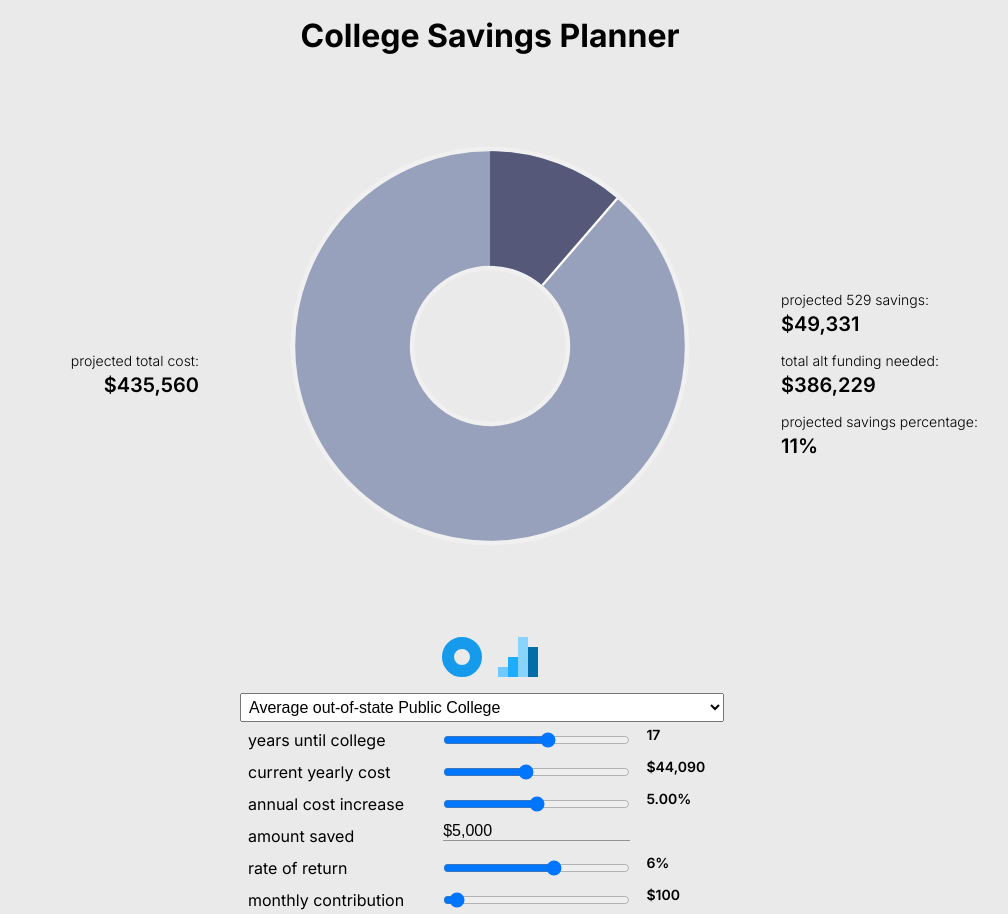
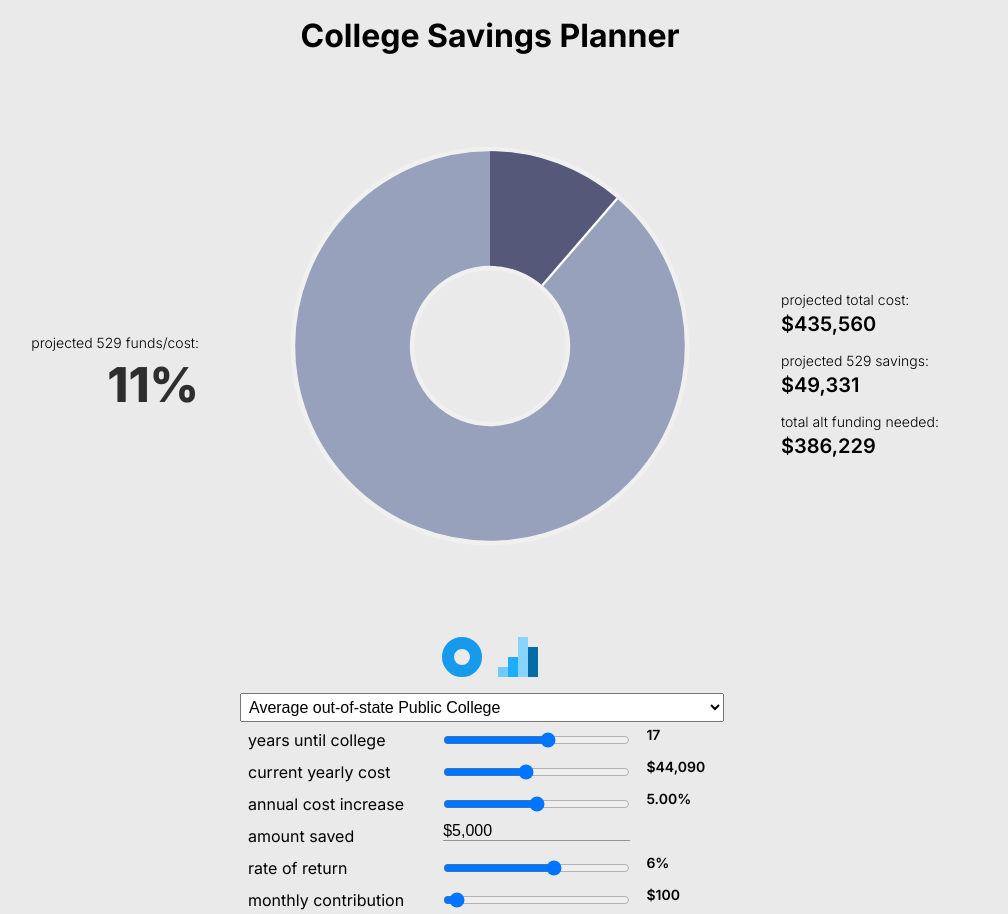
Before and after one commit to aokorodu/CollegeSavingsPlanner, a website built with Vite: page index.html in a window 1280 px wide. Shown: the whole page, without its empty margins (150-1158 px from the left). Built offline with nearby package versions, Linux system fonts and the light colour scheme.

Commit message:
more styling

```diff
--- a/index.html
+++ b/index.html
@@ -13,8 +13,8 @@
     <h1>College Savings Planner</h1>
     <div id="dataHolder">
       <div class="summaryHolder">
-        <div class="summary right"><span>projected total cost:</span><span id="projectedTotal">0</span></div>
-
+        <div class="summary right"><span>projected 529 funds/cost:</span><span id="projectedPercentSaved">0</span>
+        </div>
       </div>
       <div class="svgHolder">
         <svg id="svg" width="550" height="550" viewBox="-100 -100 1200 1200">
@@ -167,13 +167,13 @@
         </div>
       </div>
       <div class="summaryHolder">
+        <div class="summary left"><span>projected total cost:</span><span id="projectedTotal">0</span></div>
         <div class="summary left"><span>projected 529 savings:</span><span id="projectedSavings">0</span></div>
         <div class="summary left">
-          <span>total alt funding needed:</span>
+          <span id="fundingNeededTitle">total alt funding needed:</span>
           <span id="fundingNeededText">0</span>
         </div>
-        <div class="summary left"><span>projected savings percentage:</span><span id="projectedPercentSaved">0</span>
-        </div>
+
       </div>
     </div>
 
--- a/src/css/main.css
+++ b/src/css/main.css
@@ -66,15 +66,6 @@ body {
   width: 200px;
 }
 
-#collegeSelect {
-  font-size: 1rem;
-  padding: 0.25rem;
-}
-
-label {
-  padding: 0.25rem 0.25rem 0.25rem 0.5rem;
-}
-
 .right {
   text-align: right;
 }
@@ -87,6 +78,21 @@ label {
   font-weight: 600;
   font-size: 1.25rem;
   margin-top: 0.25rem;
+}
+
+#projectedPercentSaved {
+  font-weight: 800;
+  font-size: 3rem;
+  color: #2e2e2f;
+}
+
+#collegeSelect {
+  font-size: 1rem;
+  padding: 0.25rem;
+}
+
+label {
+  padding: 0.25rem 0.25rem 0.25rem 0.5rem;
 }
 
 #val {
```
